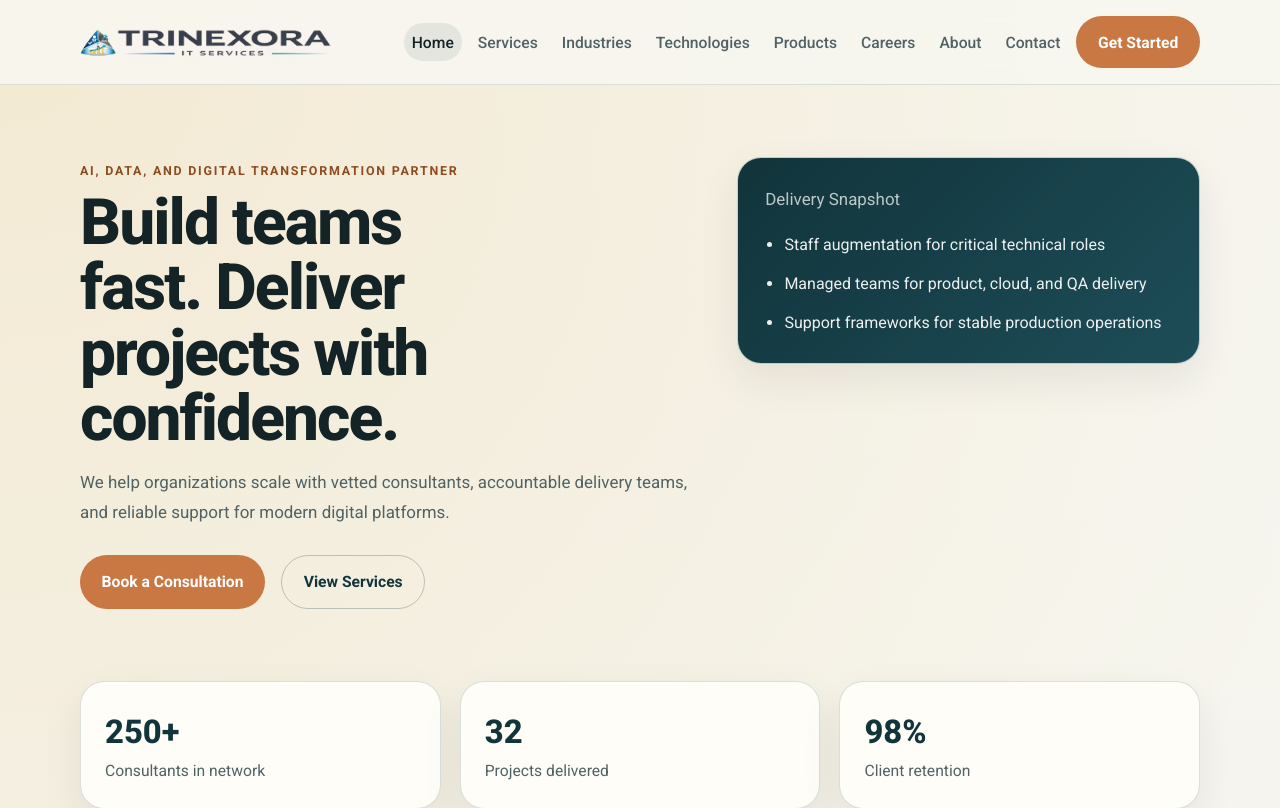
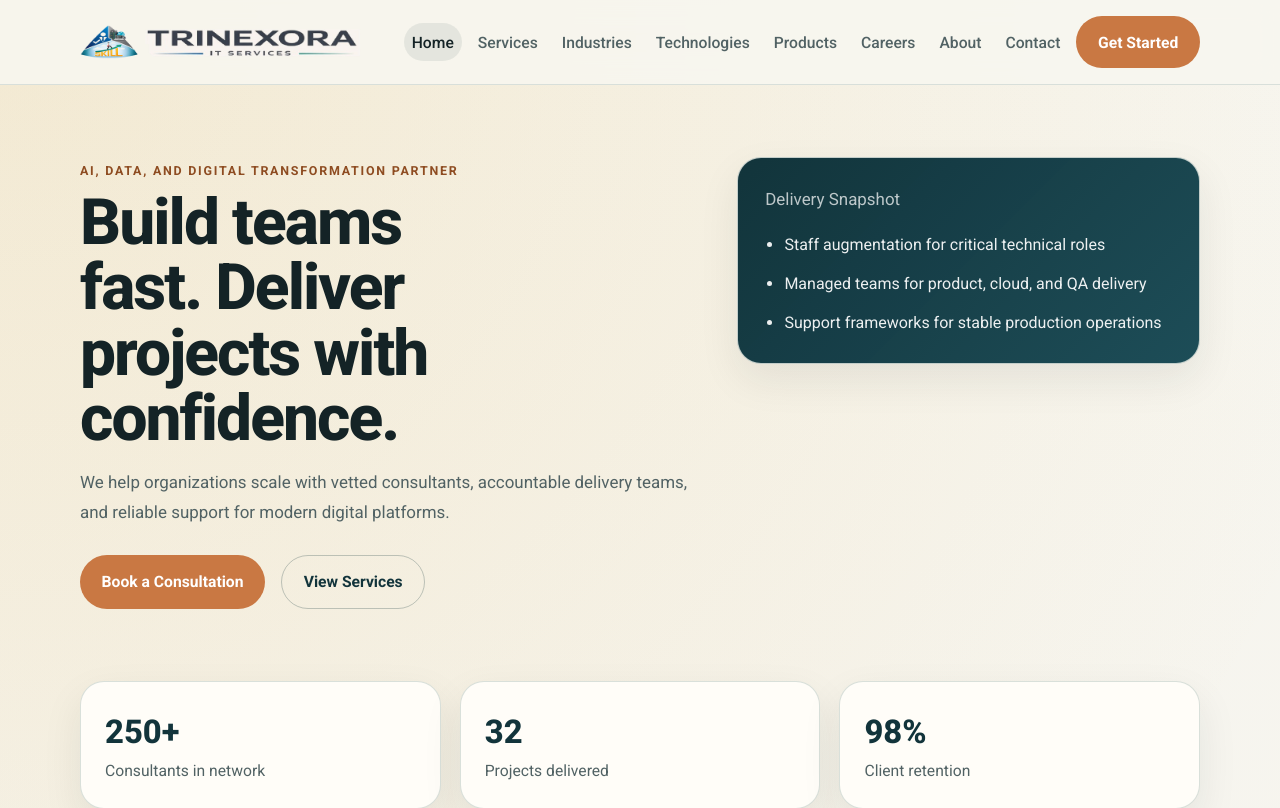
Before and after one commit to dtrajesh/SRIJ-Consultancy, a React (Vite) app in the folder frontend/: page / in a window 1280 px wide. Shown: the top 808 px of the page. Built offline with nearby package versions, Linux system fonts and the light colour scheme; no server answers.

Commit message:
Refine Trinexora logo presentation

```diff
--- a/frontend/src/components/Layout.jsx
+++ b/frontend/src/components/Layout.jsx
@@ -1,5 +1,5 @@
 import { NavLink, Outlet } from "react-router-dom";
-import brandLogo from "../assets/trinexora-logo.png";
+import brandLogo from "../assets/trinexora-logo-clean.png";
 
 const navItems = [
   { label: "Home", to: "/" },
--- a/frontend/src/styles.css
+++ b/frontend/src/styles.css
@@ -88,7 +88,7 @@ h6,
 }
 
 .brand-logo {
-  width: clamp(14rem, 20vw, 17rem);
+  width: clamp(15rem, 22vw, 18.5rem);
   max-width: 100%;
   height: auto;
   display: block;
```
Also changed, not shown: frontend/src/assets/trinexora-logo-clean.png (added), frontend/src/assets/trinexora-logo.png.
